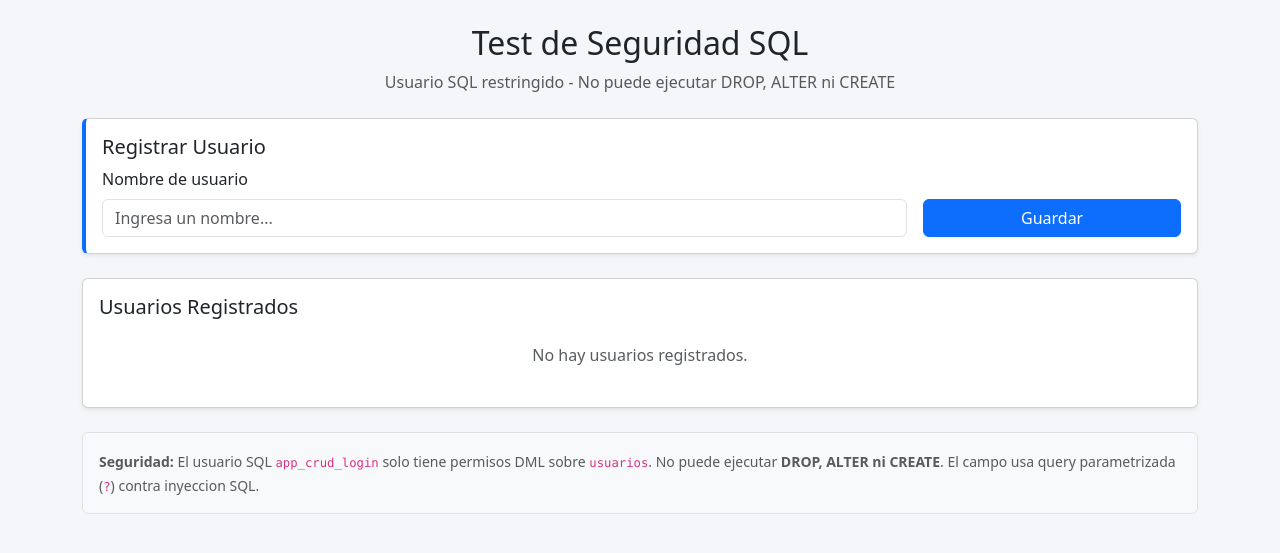
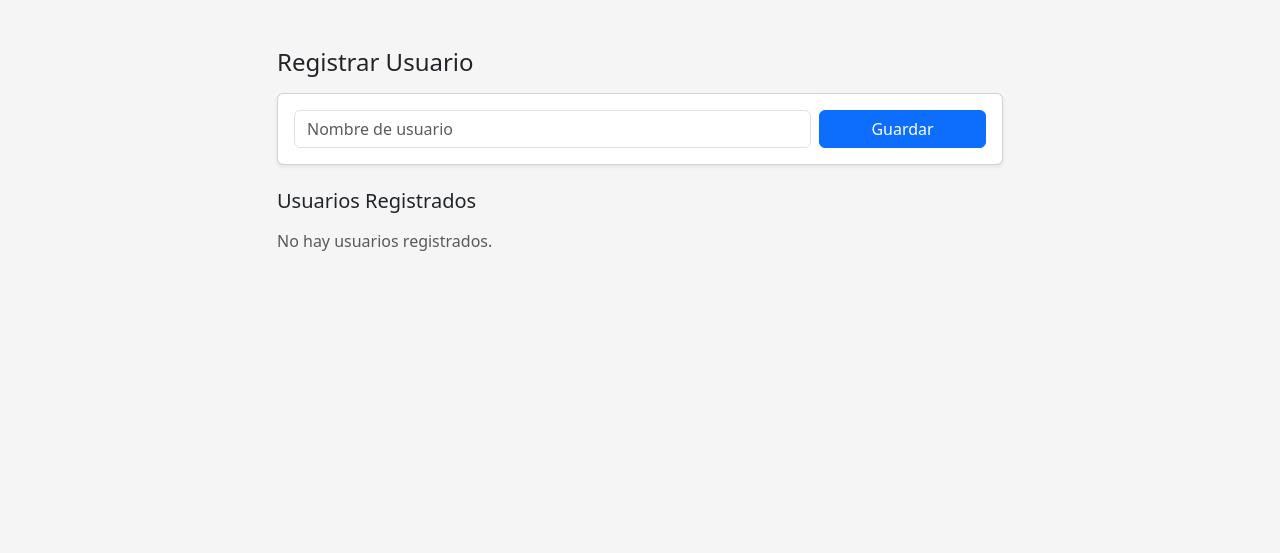
Before and after one commit to Dinoofeer/CRUD--Python, a Flask app: template templates/index.html in a window 1280 px wide. Shown: the top 553 px of the page. Run offline with Flask 3, Linux system fonts and the light colour scheme; the template is opened without the code that fills it, so the values that code supplies are empty.

Commit message:
ajustes de diseño

```diff
--- a/app.py
+++ b/app.py
@@ -26,7 +26,7 @@ def guardar():
     # Query parametrizada - protegida contra SQL injection
     conn = get_connection()
     cursor = conn.cursor()
-    cursor.execute("INSERT INTO usuarios (nombre, email, password_hash) VALUES (?, '', '')", (nombre,))
+    cursor.execute("INSERT INTO usuarios (nombre) VALUES (?)", (nombre,))
     conn.commit()
     conn.close()
 
--- a/db.py
+++ b/db.py
@@ -1,11 +1,10 @@
 import pyodbc
 
-# Configuracion del usuario RESTRINGIDO (no es admin)
 DB_CONFIG = {
-    'server': 'localhost',
-    'database': 'crud_examen',
-    'username': 'app_crud_login',
-    'password': 'CrudApp2026!',
+    'server': 'SQL5106.site4now.net',
+    'database': 'db_a34a77_capecac',
+    'username': 'db_a34a77_capecac_admin',
+    'password': 'qwer7410',
 }
 
 
--- a/setup_db.sql
+++ b/setup_db.sql
@@ -1,67 +1,18 @@
 -- =============================================
--- EJECUTAR ESTE SCRIPT COMO ADMINISTRADOR (sa)
--- EN SQL Server Management Studio
+-- EJECUTAR EN SQL Server Management Studio
+-- Conectado a: SQL5106.site4now.net
+-- BD: db_a34a77_capecac
 -- =============================================
 
--- 1. Crear la base de datos
-IF NOT EXISTS (SELECT name FROM sys.databases WHERE name = 'crud_examen')
-BEGIN
-    CREATE DATABASE crud_examen;
-END
-GO
-
-USE crud_examen;
-GO
-
--- 2. Crear tabla de usuarios (inicio de sesion)
 IF NOT EXISTS (SELECT * FROM sys.tables WHERE name = 'usuarios')
 BEGIN
     CREATE TABLE usuarios (
         id INT IDENTITY(1,1) PRIMARY KEY,
-        nombre NVARCHAR(100) NOT NULL,
-        email NVARCHAR(150) NOT NULL UNIQUE,
-        password_hash NVARCHAR(255) NOT NULL,
+        nombre NVARCHAR(150) NOT NULL,
         created_at DATETIME DEFAULT GETDATE()
     );
 END
 GO
 
--- =============================================
--- 3. Crear LOGIN y USER restringido
---    Tiene SELECT, INSERT, UPDATE, DELETE en la tabla
---    NO puede hacer DROP, ALTER, CREATE (protege estructura)
--- =============================================
-
--- Crear login a nivel de servidor
-IF NOT EXISTS (SELECT name FROM sys.server_principals WHERE name = 'app_crud_login')
-BEGIN
-    CREATE LOGIN app_crud_login WITH PASSWORD = 'CrudApp2026!';
-END
+PRINT '>> Tabla usuarios creada correctamente.';
 GO
-
--- Crear usuario en la BD vinculado al login
-IF NOT EXISTS (SELECT name FROM sys.database_principals WHERE name = 'app_crud_user')
-BEGIN
-    CREATE USER app_crud_user FOR LOGIN app_crud_login;
-END
-GO
-
--- Denegar permisos peligrosos (DDL) a nivel de base de datos
-DENY ALTER ANY SCHEMA TO app_crud_user;
-DENY CREATE TABLE TO app_crud_user;
-DENY ALTER ON dbo.usuarios TO app_crud_user;
-DENY CONTROL ON dbo.usuarios TO app_crud_user;
-GO
-
--- Otorgar SOLO operaciones DML en la tabla usuarios
-GRANT SELECT ON dbo.usuarios TO app_crud_user;
-GRANT INSERT ON dbo.usuarios TO app_crud_user;
-GRANT UPDATE ON dbo.usuarios TO app_crud_user;
-GRANT DELETE ON dbo.usuarios TO app_crud_user;
-GO
-
-PRINT '>> Base de datos, tabla y usuario restringido creados correctamente.';
-PRINT '>> Login: app_crud_login | Password: CrudApp2026!';
-PRINT '>> Permisos: SELECT, INSERT, UPDATE, DELETE en usuarios.';
-PRINT '>> DENEGADO: DROP, ALTER, CREATE (no puede destruir estructura).';
-GO
--- a/templates/index.html
+++ b/templates/index.html
@@ -3,62 +3,46 @@
 <head>
     <meta charset="UTF-8">
     <meta name="viewport" content="width=device-width, initial-scale=1.0">
-    <title>Test de Seguridad SQL</title>
+    <title>CRUD Usuarios</title>
     <link href="https://cdn.jsdelivr.net/npm/bootstrap@5.3.3/dist/css/bootstrap.min.css" rel="stylesheet">
     <style>
-        body { background-color: #f4f6f9; }
-        .card-form { border-left: 4px solid #0d6efd; }
-        .table th { background-color: #0d6efd; color: white; }
+        body { background-color: #f5f5f5; }
     </style>
 </head>
 <body>
 
-<div class="container py-4">
-    <h2 class="mb-2 text-center">Test de Seguridad SQL</h2>
-    <p class="text-center text-muted mb-4">Usuario SQL restringido - No puede ejecutar DROP, ALTER ni CREATE</p>
+<div class="container mt-5" style="max-width: 750px;">
+    <h4 class="mb-3">Registrar Usuario</h4>
 
-    <!-- Alertas flash -->
     {% with messages = get_flashed_messages(with_categories=true) %}
     {% if messages %}
         {% for category, message in messages %}
-        <div class="alert alert-{{ category }} alert-dismissible fade show" role="alert">
-            {{ message }}
-            <button type="button" class="btn-close" data-bs-dismiss="alert"></button>
-        </div>
+        <div class="alert alert-{{ category }} py-2 small">{{ message }}</div>
         {% endfor %}
     {% endif %}
     {% endwith %}
 
-    <!-- Formulario -->
-    <div class="card card-form mb-4 shadow-sm">
+    <div class="card mb-4 shadow-sm">
         <div class="card-body">
-            <h5 class="card-title">Registrar Usuario</h5>
-            <form action="{{ url_for('guardar') }}" method="POST">
-                <div class="row g-3">
+            <form action="{{ url_for('guardar') }}" method="POST" class="row g-2">
                 <div class="col-md-9">
-                        <label class="form-label">Nombre de usuario</label>
-                        <input type="text" name="nombre" class="form-control" placeholder="Ingresa un nombre..." autocomplete="off" required>
+                    <input type="text" name="nombre" class="form-control" placeholder="Nombre de usuario" autocomplete="off" required>
                 </div>
-                    <div class="col-md-3 d-flex align-items-end">
+                <div class="col-md-3">
                     <button type="submit" class="btn btn-primary w-100">Guardar</button>
-                    </div>
                 </div>
             </form>
         </div>
     </div>
 
-    <!-- Tabla de usuarios -->
-    <div class="card shadow-sm">
-        <div class="card-body">
-            <h5 class="card-title">Usuarios Registrados</h5>
+    <h5 class="mb-3">Usuarios Registrados</h5>
     {% if usuarios %}
-            <div class="table-responsive">
-                <table class="table table-hover align-middle">
-                    <thead>
+    <table class="table table-bordered table-striped bg-white shadow-sm">
+        <thead class="table-light">
             <tr>
                 <th>ID</th>
                 <th>Nombre</th>
-                            <th>Fecha de Registro</th>
+                <th>Fecha</th>
                 <th class="text-center">Acciones</th>
             </tr>
         </thead>
@@ -69,14 +53,8 @@
                 <td>{{ u.nombre }}</td>
                 <td>{{ u.created_at.strftime('%d/%m/%Y %H:%M') if u.created_at else '-' }}</td>
                 <td class="text-center">
-                                <button class="btn btn-sm btn-warning btn-editar"
-                                        data-id="{{ u.id }}"
-                                        data-bs-toggle="modal"
-                                        data-bs-target="#modalEditar">
-                                    Editar
-                                </button>
-                                <form action="{{ url_for('eliminar', id=u.id) }}" method="POST" class="d-inline"
-                                      onsubmit="return confirm('Eliminar este usuario?')">
+                    <button class="btn btn-sm btn-warning btn-editar" data-id="{{ u.id }}" data-bs-toggle="modal" data-bs-target="#modalEditar">Editar</button>
+                    <form action="{{ url_for('eliminar', id=u.id) }}" method="POST" class="d-inline" onsubmit="return confirm('Eliminar este usuario?')">
                         <button type="submit" class="btn btn-sm btn-danger">Eliminar</button>
                     </form>
                 </td>
@@ -84,25 +62,13 @@
             {% endfor %}
         </tbody>
     </table>
-            </div>
     {% else %}
-            <p class="text-muted text-center my-4">No hay usuarios registrados.</p>
+    <p class="text-muted">No hay usuarios registrados.</p>
     {% endif %}
-        </div>
-    </div>
-
-    <!-- Info de seguridad -->
-    <div class="mt-4 p-3 bg-light border rounded">
-        <small class="text-muted">
-            <strong>Seguridad:</strong> El usuario SQL <code>app_crud_login</code> solo tiene permisos
-            DML sobre <code>usuarios</code>. No puede ejecutar <strong>DROP, ALTER ni CREATE</strong>.
-            El campo usa query parametrizada (<code>?</code>) contra inyeccion SQL.
-        </small>
-    </div>
 </div>
 
 <!-- Modal Editar -->
-<div class="modal fade" id="modalEditar" tabindex="-1">
+<div class="modal" id="modalEditar" tabindex="-1">
     <div class="modal-dialog">
         <div class="modal-content">
             <form id="formEditar" method="POST">
@@ -111,14 +77,12 @@
                     <button type="button" class="btn-close" data-bs-dismiss="modal"></button>
                 </div>
                 <div class="modal-body">
-                    <div class="mb-3">
                     <label class="form-label">Nombre de usuario</label>
                     <input type="text" name="nombre" id="edit-nombre" class="form-control" required>
                 </div>
-                </div>
                 <div class="modal-footer">
                     <button type="button" class="btn btn-secondary" data-bs-dismiss="modal">Cancelar</button>
-                    <button type="submit" class="btn btn-primary">Guardar Cambios</button>
+                    <button type="submit" class="btn btn-primary">Guardar</button>
                 </div>
             </form>
         </div>
```
Lines whose indentation alone changed are shown as unchanged.
